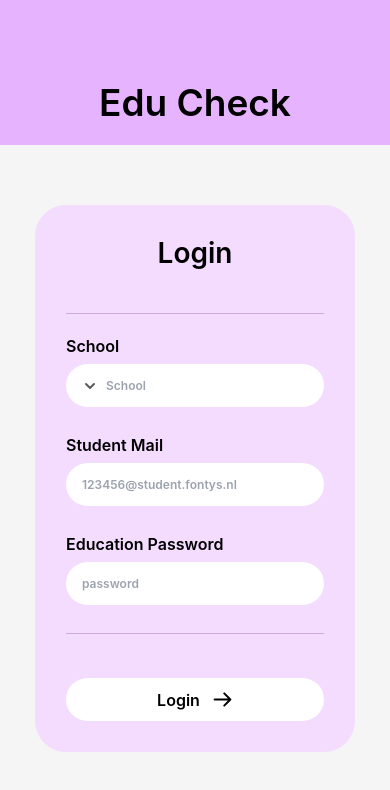
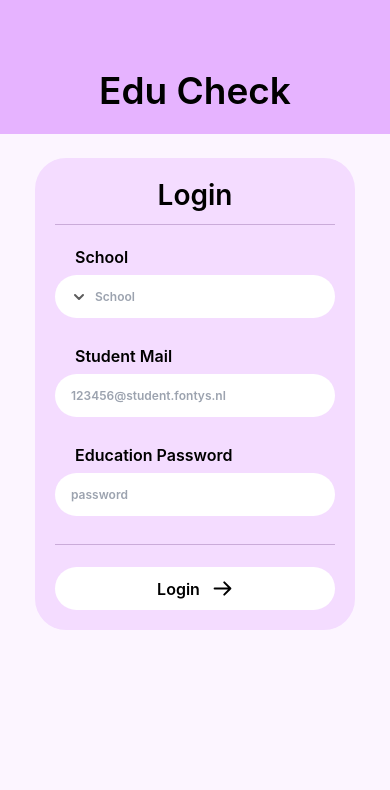
Before and after one commit to Daafh07/EduCheckApp, a React Native app: screen / in a window 390 px wide. Shown: the top 790 px of the page. Built offline with nearby package versions, Linux system fonts and the light colour scheme.

Commit message:
add resposif

```diff
--- a/src/screens/LoginScreen.jsx
+++ b/src/screens/LoginScreen.jsx
@@ -1,13 +1,15 @@
 import React, { useState } from 'react';
 import {
-  View,
-  Text,
-  TextInput,
-  TouchableOpacity,
-  StyleSheet,
-  StatusBar,
+    View,
+    Text,
+    TextInput,
+    TouchableOpacity,
+    StyleSheet,
+    StatusBar, Dimensions,
 } from 'react-native';
 import Svg, { Path, Rect, G, Defs, Filter, FeFlood, FeBlend, FeGaussianBlur } from 'react-native-svg';
+
+const { height, width } = Dimensions.get('window');
 
 const LoginScreen = ({ onLogin }) => {
   const [school, setSchool] = useState('');
@@ -107,12 +109,12 @@ const LoginScreen = ({ onLogin }) => {
 const styles = StyleSheet.create({
   container: {
     flex: 1,
-    backgroundColor: '#F5F5F5',
+    backgroundColor: '#FCF5FF',
   },
   header: {
     backgroundColor: '#E6B3FF',
-    paddingTop: 80,
-    paddingBottom: 20,
+    paddingTop: Math.round(height * 0.08),
+    paddingBottom: Math.round(height * 0.025),
     alignItems: 'center',
     justifyContent: 'center',
   },
@@ -123,14 +125,14 @@ const styles = StyleSheet.create({
   },
   content: {
     flex: 1,
-    paddingHorizontal: 35,
-    paddingTop: 60,
-    alignItems: 'center',
+    paddingHorizontal: Math.round(width * 0.09),
+    paddingTop: Math.round(height * 0.028),
+    position: 'relative',
   },
   loginCard: {
     width: '100%',
     maxWidth: 369,
-    padding: 31,
+    padding: 20,
     borderRadius: 31,
     backgroundColor: '#F4DCFF',
   },
@@ -139,7 +141,7 @@ const styles = StyleSheet.create({
     textAlign: 'center',
     fontSize: 28,
     fontWeight: '600',
-    marginBottom: 43,
+    marginBottom: 12,
   },
   divider: {
     width: '100%',
@@ -156,6 +158,7 @@ const styles = StyleSheet.create({
     fontSize: 16,
     fontWeight: '600',
     marginBottom: 8,
+    marginLeft: 20,
   },
   inputWrapper: {
     position: 'relative',
@@ -197,7 +200,6 @@ const styles = StyleSheet.create({
     alignItems: 'center',
     justifyContent: 'center',
     gap: 12,
-    marginTop: 22,
   },
   loginButtonText: {
     color: '#000',
```
